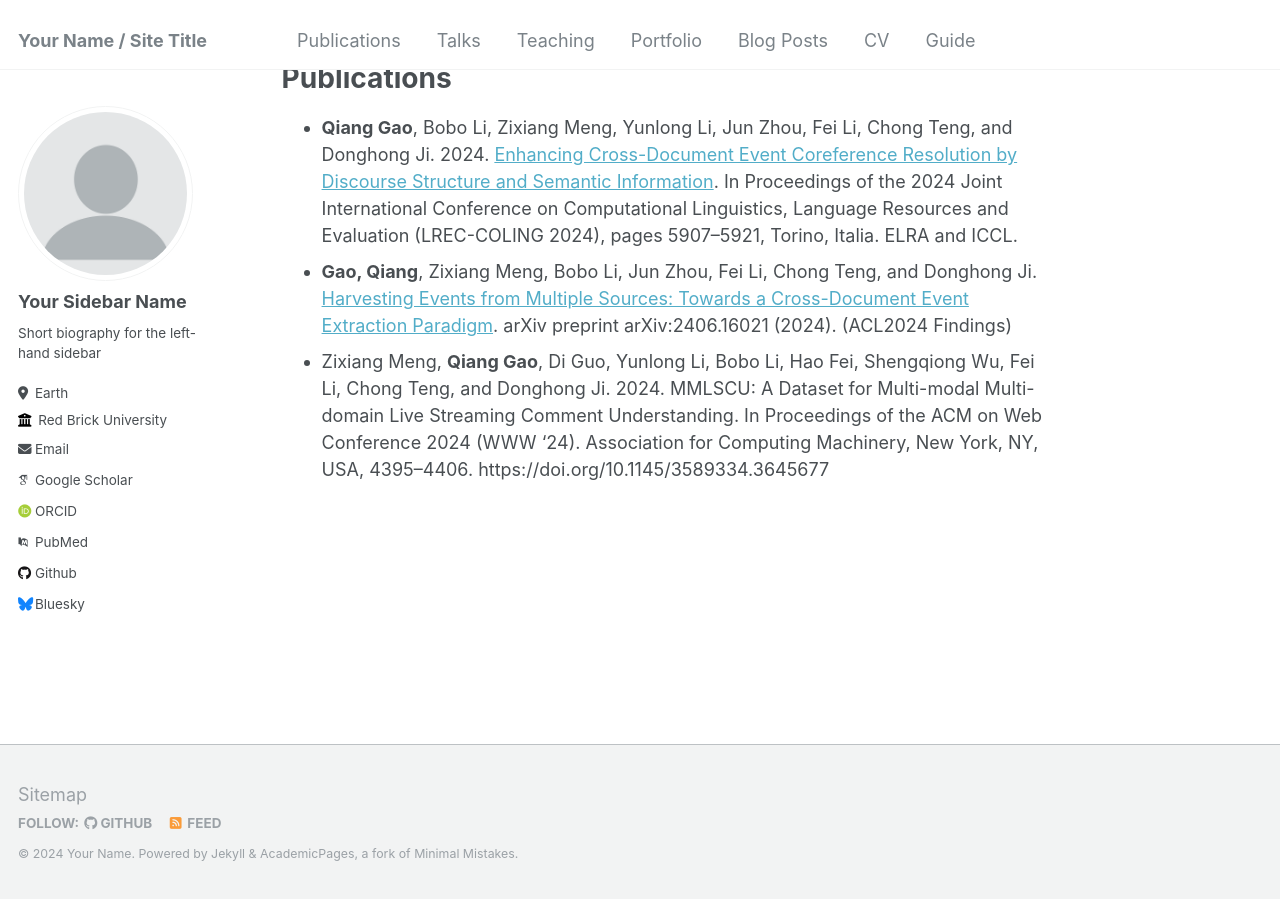
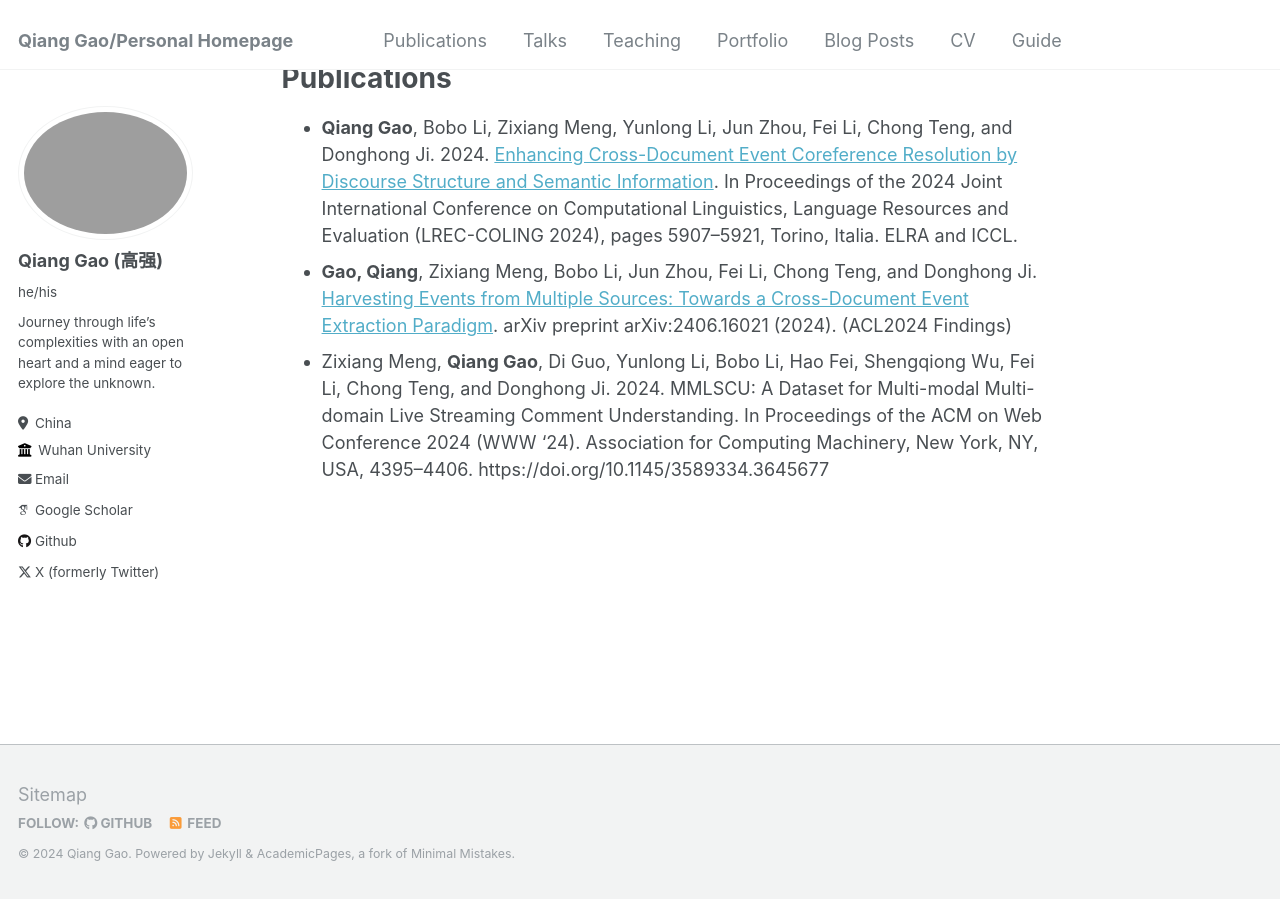
Before and after one commit to cooper12121/cooper12121.github.io, a Jekyll site: the page built from _pages/about.md, in a window 1280 px wide and 900 px high, scrolled down 512 px. Built offline with Jekyll 4.4.1, drawn with Linux system fonts in a browser that asks for light colours; some web fonts are replaced.

Commit message:
Update _config.yml

```diff
--- a/_config.yml
+++ b/_config.yml
@@ -8,47 +8,46 @@
 
 # Basic Site Settings
 locale                   : "en-US"
-title                    : "Your Name / Site Title"
+title                    : "Qiang Gao/Personal Homepage"
 title_separator          : "-"
-name                     : &name "Your Name"
+name                     : &name "Qiang Gao"
 description              : &description "personal description"
-url                      : https://academicpages.github.io # the base hostname & protocol for your site e.g. "https://mmistakes.github.io"
+URL                      : "https://cooper12121.github.io"
 baseurl                  : "" # the subpath of your site, e.g. "/blog"
-repository               : "academicpages/academicpages.github.io"
+repository               : "cooper12121/cooper12121.github.io"
 
 # Site Author - The following control what appear as part of the author content on the side bar.
 #               If a field is blank the icon and link will not appear, otherwise it will be shown.
 #               Additional customization can be done by editing /_includes/author-profile.html
 author:
   # Biographic information
-  avatar           : "profile.png"
-  name             : "Your Sidebar Name"
-  pronouns         : # example: "she/her"
-  bio              : "Short biography for the left-hand sidebar"
-  location         : "Earth"
-  employer         : "Red Brick University"
+  avatar           : "images/person.png"
+  name             : "Qiang Gao (高强)"
+  pronouns         : "he/his"
+  bio              : "Journey through life’s complexities with an open heart and a mind eager to explore the unknown."
+  location         : "China"
+  employer         : "Wuhan University"
   uri              : # URL
-  email            : "none@example.org"
+  email            : "gaoqiang.nlp@gmail.com"
 
   # Academic websites
   arxiv            : # URL - Update with the correct link to your profile
-  googlescholar    : "https://scholar.google.com/citations?user=PS_CX0AAAAAJ"
+  googlescholar    : "https://scholar.google.com/citations?user=eoUnS60AAAAJ&hl=en"
   impactstory      : # URL
-  orcid            : "http://orcid.org/yourorcidurl"
+  orcid            : # "http://orcid.org/yourorcidurl"
   semantic         : # URL
-  pubmed           : "https://www.ncbi.nlm.nih.gov/pubmed/?term=john+snow"
   researchgate     : # URL
 
   # Repositories and software development
   bitbucket        : # Username - Update with your username on the site
   codepen          : # Username
   dribbble         : # Username
-  github           : "academicpages"
+  github           : "https://github.com/cooper12121"
   kaggle           : # Username
   stackoverflow    : # User number or user number and name (i.e., use "1" or "1/jeff-atwood")
 
   # Social media
-  bluesky          : "bsky.app" # Replace this with you Bluesky username
+  bluesky          : #"bsky.app" # Replace this with you Bluesky username
   facebook         : # Username
   flickr           : # Username
   foursquare       : # Username
@@ -65,7 +64,7 @@ author:
   steam            : # Username
   telegram         : # URL
   tumblr           : # Username
-  twitter          : # Username for X / Twitter
+  twitter          :  gaoqiang_nlp
   vine             : # Username
   weibo            : # Username
   wikipedia        : # Username
```
